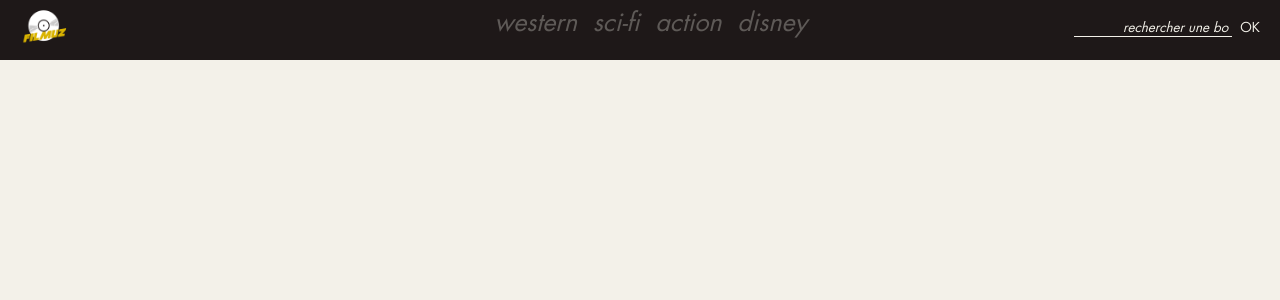
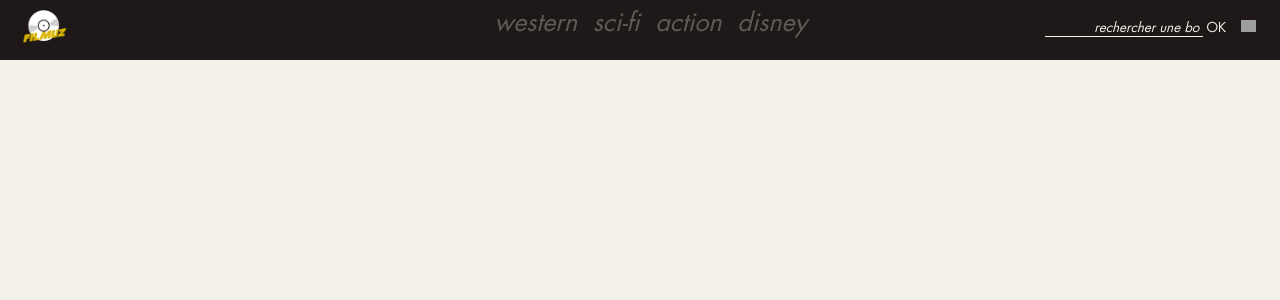
Before and after one commit to jeremiebergel/FILMUZ, a PHP site: page /genre.php in a window 1280 px wide. Shown: the top 300 px of the page. Run offline with PHP 8.4, Linux system fonts and the light colour scheme; data comes from the database, SQL or seed files in the repository; grey boxes are pictures that could not be loaded.

Commit message:
changement html + ajout bouton back

```diff
--- a/css/screen.css
+++ b/css/screen.css
@@ -129,12 +129,29 @@
 .search-bar {
     float: right;
     margin: 2rem 2rem 0 0;
+    width: 30%;
+    text-align: right;
+
 }
 
-#search, #bouton {
+#search, .bouton {
     border: none;
     color: #f3f1e9;
     background: none;
+}
+
+.bouton {
+    cursor: pointer;
+}
+
+.bouton2 {
+    margin-right: 3%;
+}
+
+#back {
+    width: 5%;
+    background: url('../img-layout/back.png') no-repeat;
+    background-size: 80%;
 }
 
 #search:focus, #bouton:focus {
@@ -289,7 +306,6 @@
 section {
     float: left;
     margin-top: 2%;
-
 }
 
 .div-film section div {
@@ -297,7 +313,7 @@
     width: 25%;
 }
 
-.div-film img {
+.div-film img.affiche {
     width: 20%;
     background: #FFF;
     padding: 10px;
@@ -306,11 +322,11 @@
     transition: width 0.5s;
 }
 
-.div-film img:hover {
+.div-film img.affiche:hover {
     width: 21%;
 }
 
-.div-film section.row3 div:first-child {
-    margin-left: 12%;
 
+div.back img {
+    max-width: 30%;
 }
--- a/genre.php
+++ b/genre.php
@@ -6,17 +6,12 @@
 $type = $_GET['type'] ?? 0;
 
 //premiere requete pour premiere rangee films (les 4 premiers films)
-$sql_row4 = "SELECT `id`, `titre`, `image`, `type` FROM `filmuz` WHERE `type` = :type LIMIT 4;";
+$sql_row4 = "SELECT `id`, `titre`, `image`, `type` FROM `filmuz` WHERE `type` = :type;";
 $stmt_row4 = $pdo->prepare($sql_row4);
 $stmt_row4->bindValue(':type', $type);
 $stmt_row4->execute();
+?>
 
-//deuxieme requete pour deuxieme rangee films (les 4 films suivants arpès le 4eme)
-$sql_row4b = "SELECT `id`, `titre`, `image`, `type` FROM `filmuz` WHERE `type` = :type LIMIT 4 OFFSET 4;";
-$stmt_row4b = $pdo->prepare($sql_row4b);
-$stmt_row4b->bindValue(':type', $type);
-$stmt_row4b->execute();
-?>
 <!DOCTYPE html>
 <html lang="fr">
 
@@ -28,41 +23,20 @@
 </head>
 
 <body>
-<!--<header class="header- clearfix">
-    <a href="index.php"><img src="img-layout/logo.png" class="logo" alt="logo"></a>
-    <nav>
-        <ul>
-            <li id="active"><a href="genre.php?type=western">western</a></li>
-            <li><a href="genre.php?type=sci-fi">sci-fi</a></li>
-            <li><a href="genre.php?type=disney">disney</a></li>
-            <li><a href="genre.php?type=action">action</a></li>
-        </ul>
-    </nav>
-    <div class="search-bar">
-        <form method="post" action="search.php" />
-        <input type="text" name="recherche" id="search" placeholder="rechercher une bo ">
-        <input type="button" name="bouton" id="bouton" value="OK">
-    </div>
-</header>-->
-
 <?php include "header.php"; ?>
 
 <div class="div-film">
-    <section class="row4">
+    <section>
         <?php
         //afficher toutes les affiches (image) de la premiere rangee
         while($row4 = $stmt_row4->fetch(PDO::FETCH_ASSOC)):
             ?>
-            <div><a href="song-info.php?type=<?=$row4['type']?>&id=<?=$row4['id']?>"><img src="<?=$row4['image']?>" alt="<?=$row4['titre']?>"></a></div>
+            <div>
+                <a href="song-info.php?type=<?=$row4['type']?>&id=<?=$row4['id']?>"><img src="<?=$row4['image']?>" alt="<?=$row4['titre']?>" class="affiche"></a>
+            </div>
+
         <?php endwhile; ?>
-    </section>
-    <section class="row4">
-        <?php
-        //afficher toutes les affiches (image) de la deuxieme rangee
-        while($row4b = $stmt_row4b->fetch(PDO::FETCH_ASSOC)):
-            ?>
-            <div><a href="song-info.php?type=<?=$row4b['type']?>&id=<?=$row4b['id']?>"><img src="<?=$row4b['image']?>" alt="<?=$row4b['titre']?>"></a></div>
-        <?php endwhile; ?>
+
     </section>
 </div>
 </body>
--- a/header.php
+++ b/header.php
@@ -25,8 +25,11 @@
         </ul>
     </nav>
     <div class="search-bar">
-        <form method="post" action="search.php"/>
-        <input type="text" name="recherche" id="search" placeholder="rechercher une bo ">
-        <input type="button" name="bouton" id="bouton" value="OK">
+        <form method="post" action="search.php">
+            <input type="text" name="recherche" id="search" placeholder="rechercher une bo ">
+            <input type="button" name="bouton" class="bouton bouton2" value="OK">
+            <input type="button" name="bouton" class="bouton" id="back">
+        </form>
     </div>
+
 </header>
--- a/index.php
+++ b/index.php
@@ -15,7 +15,7 @@
             <form method="post" action="search.php"/>
 
             <input type="text" name="recherche" id="search" placeholder="rechercher une bo ">
-            <input type="button" name="bouton" id="bouton" value="OK">
+            <input type="button" name="bouton" class="bouton bouton2" value="OK">
         </div>
     </header>
     <nav class="nav-big">
```
Also changed, not shown: img-layout/backoffice.png (added).
